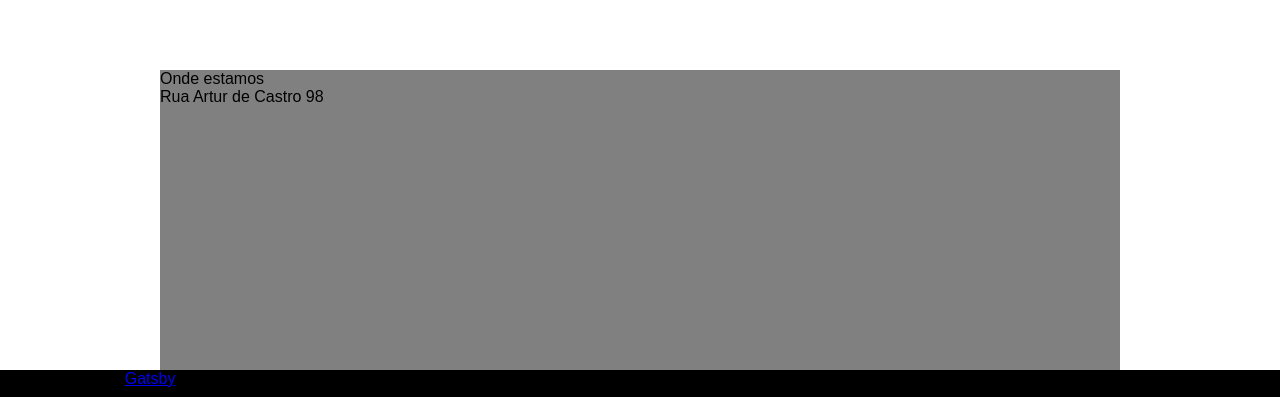
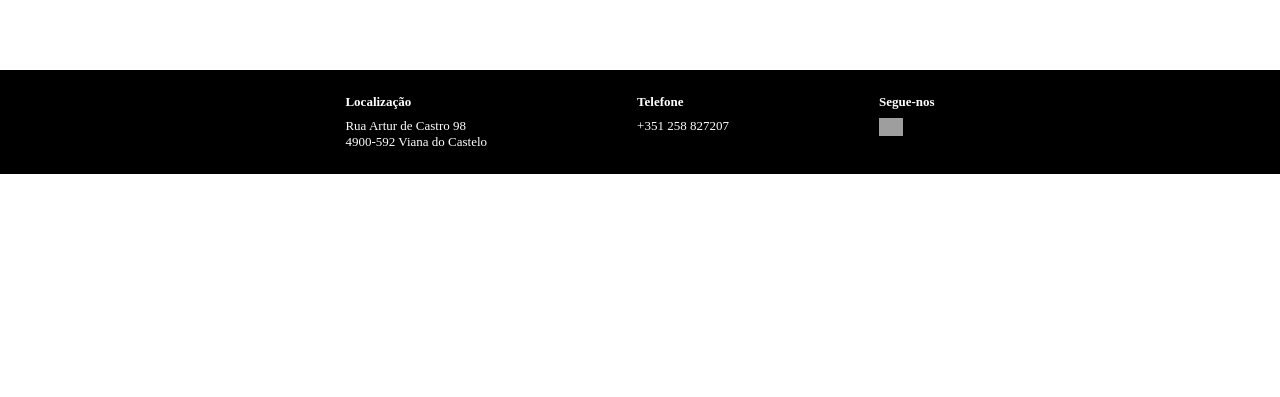
Before and after one commit to taniaprocha/susanarochahairdresser, a Gatsby site: page / in a window 1280 px wide. Shown: the part 1024-1421 px from the top of the page. After the commit the page ends 1198 px from the top, so only its background shows below. Built offline with nearby package versions, Linux system fonts and the light colour scheme; Gatsby itself is replaced by a stand-in of ours; grey boxes are pictures that could not be loaded; a web font is replaced by a local one.

Commit message:
Add contacts

```diff
--- /dev/null
+++ b/src/components/Footer/index.css
@@ -0,0 +1,58 @@
+@import "../../styles/all.css";
+
+.footer {
+  display: flex;
+  align-items: center;
+  padding: 24px 0;
+  background-color: black;
+
+  justify-content: center;
+
+  font-family: Montserrat;
+  font-size: 13px;
+}
+
+.footer-content {
+  display: flex;
+  flex-direction: row;
+}
+
+.footer-column {
+  margin-left: 150px;
+}
+
+.footer-column:first-child {
+  margin-left: 0;
+}
+
+.footer-title {
+  margin-top: 40px;
+  margin-bottom: 8px;
+  font-weight: 600;
+
+  color: white;
+}
+
+.footer-title:first-child {
+  margin-top: 0;
+}
+
+.footer-street {
+  color: white;
+}
+
+.footer-code {
+  color: white;
+}
+
+.footer-phone {
+  color: white;
+}
+
+.footer-facebook {
+  margin-top: 10px;
+}
+
+.facebook-img {
+  height: 18px;
+}
--- /dev/null
+++ b/src/components/Footer/index.js
@@ -0,0 +1,34 @@
+import React from "react"
+
+import "./index.css"
+
+const Footer = () => {
+  return (
+    <footer className="footer">
+      <div className="footer-content">
+        <div className="footer-column">
+          <div className="footer-title">Localização</div>
+          <div className="footer-street">Rua Artur de Castro 98</div>
+          <div className="footer-code">4900-592 Viana do Castelo</div>
+        </div>
+
+        <div className="footer-column">
+          <div className="footer-title">Telefone</div>
+          <div className="footer-phone">+351 258 827207</div>
+        </div>
+
+        <div className="footer-column">
+          <div className="footer-title">Segue-nos</div>
+          <a
+            target="_blank"
+            className="footer-facebook"
+            href="https://www.facebook.com/susanarochacabeleireiros"
+          >
+            <img className="facebook-img" src="/facebook.svg"></img>
+          </a>
+        </div>
+      </div>
+    </footer>
+  )
+}
+export default Footer
--- a/src/components/Header.js
+++ b/src/components/Header.js
@@ -36,17 +36,6 @@ const Header = () => {
           >
             Serviços
           </Link>
-          <Link
-            className="link"
-            activeClass="active"
-            to="where"
-            spy={true}
-            smooth={true}
-            offset={-70}
-            duration={100}
-          >
-            Onde estamos
-          </Link>
         </div>
       </div>
     </header>
--- a/src/pages/index.css
+++ b/src/pages/index.css
@@ -20,6 +20,11 @@ body {
 .section-photos {
 }
 
+.section-where {
+  padding: 84px 0;
+  background-color: #bf946f;
+}
+
 .section {
   width: 100%;
   height: 300px;
@@ -27,12 +32,3 @@ body {
 
 .section:nth-child(2) {
 }
-
-.section:last-child {
-  background-color: grey;
-}
-
-footer {
-  height: 30px;
-  background-color: black;
-}
--- a/src/pages/index.js
+++ b/src/pages/index.js
@@ -2,6 +2,7 @@ import React from "react"
 import { Element } from "react-scroll"
 import Header from "../components/Header"
 import ImagesCarousel from "../components/ImagesCarousel"
+import Footer from "../components/Footer"
 
 import "./index.css"
 
@@ -17,16 +18,9 @@ const IndexPage = () => {
           <Element name="services" className="section">
             Serviços
           </Element>
-          <Element name="where" className="section">
-            Onde estamos
-            <div>Rua Artur de Castro 98</div>
-          </Element>
         </div>
       </main>
-      <footer>
-        © {new Date().getFullYear()}, Built with
-        <a href="https://www.gatsbyjs.org">Gatsby</a>
-      </footer>
+      <Footer />
     </>
   )
 }
```
Also changed, not shown: src/images/gatsby-icon.png, src/images/gatsby-icon2.png (added).
